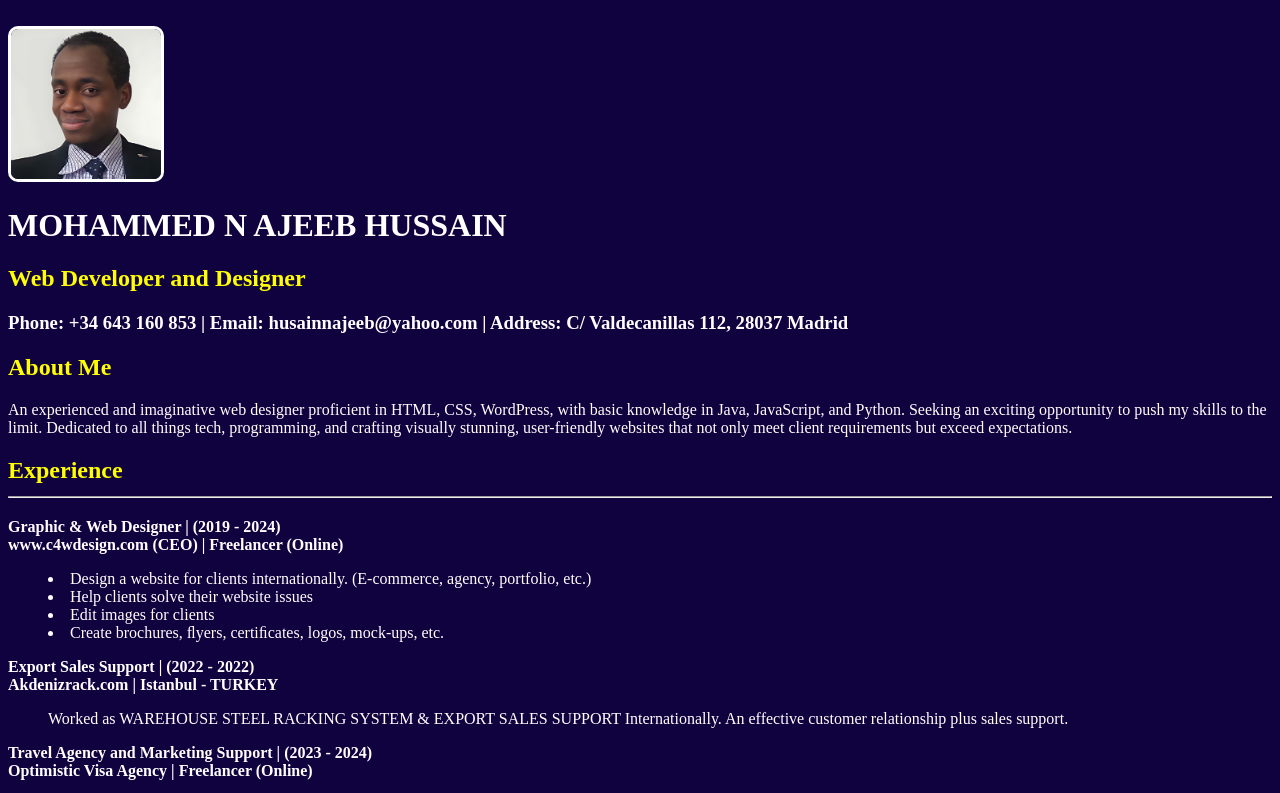
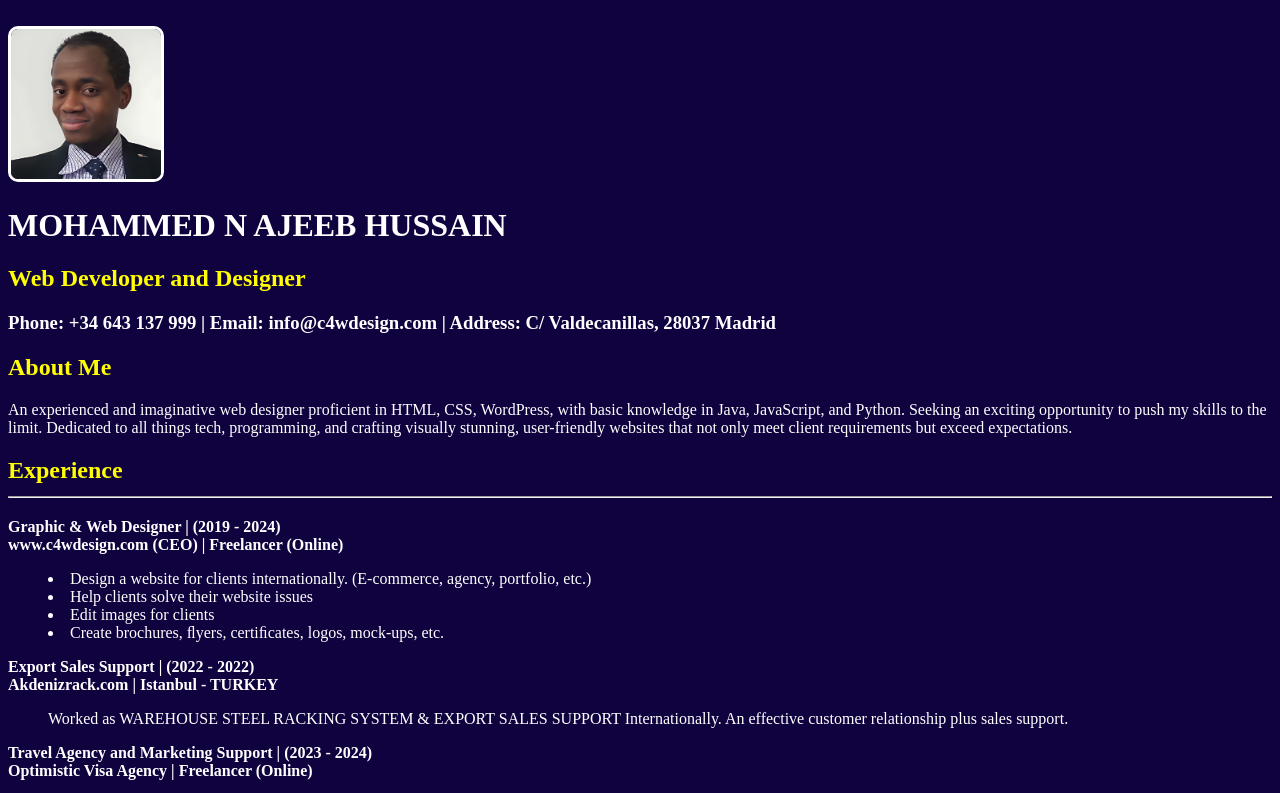
Before and after one commit to Lovelynaj/najeeb_CV_2024_updated, a plain HTML site: page index.html in a window 1280 px wide. Shown: the top 793 px of the page. Drawn offline with Linux system fonts and the light colour scheme.

Commit message:
Update index.html

```diff
--- a/index.html
+++ b/index.html
@@ -12,7 +12,7 @@
     <h1>MOHAMMED N AJEEB HUSSAIN</h1>
     <h2 style="color: yellow;">Web Developer and Designer</h2>
 
-    <h3><span>Phone: +34 643 160 853 | </span><span>Email: husainnajeeb@yahoo.com | </span> <span>Address: C/ Valdecanillas 112, 28037 Madrid</span></h3>
+    <h3><span>Phone: +34 643 137 999 | </span><span>Email: info@c4wdesign.com | </span> <span>Address: C/ Valdecanillas, 28037 Madrid</span></h3>
 
 
     <h2 style="color: yellow;">About Me</h2>
@@ -134,4 +134,5 @@
     <li>Arabic (Basic)</li>
 
 </body>
+
 </html>
```
